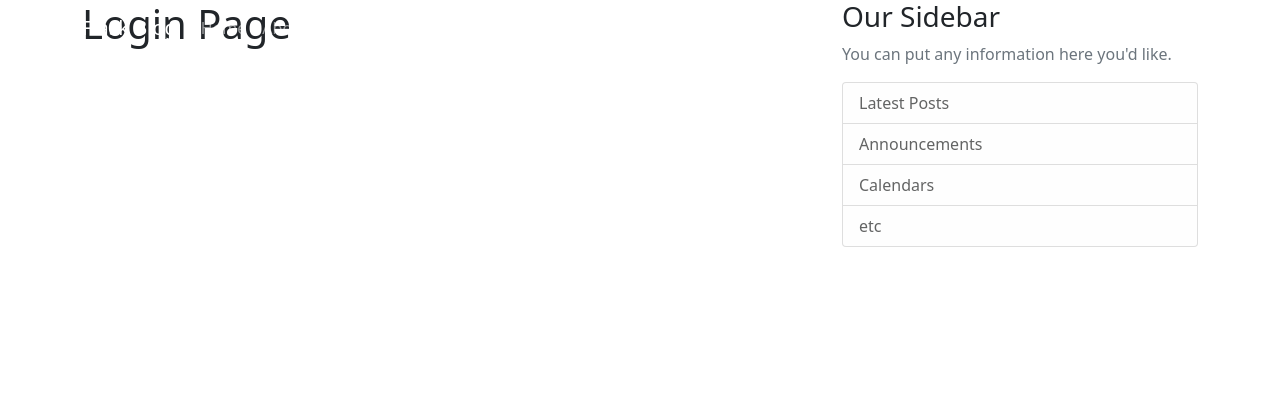
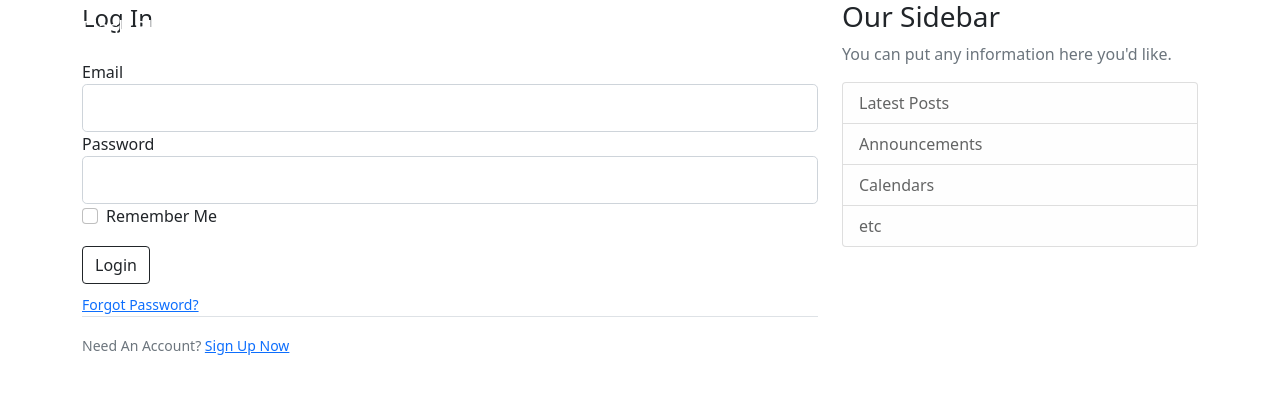
Before and after one commit to amineketfi/flask-blog, a Flask app: page /login in a window 1280 px wide. Shown: the top 394 px of the page. Run offline with Flask 2, Linux system fonts and the light colour scheme; some libraries are stand-ins or nearby versions.

Commit message:
adding login form to registartion system plus using url_for in the navbar

```diff
--- a/app.py
+++ b/app.py
@@ -1,4 +1,4 @@
-from flask import Flask, render_template, url_for, redirect
+from flask import Flask, render_template, url_for, redirect, flash
 from forms import LoginForm, RegistrationFrom
 app = Flask(__name__)
 
@@ -33,15 +33,25 @@
     return render_template('about.html', title="About")
 
 
-@app.route("/login")
+@app.route("/login", methods=['GET', 'POST'])
 def login():
     form = LoginForm()
+    if form.validate_on_submit():
+        if form.email.data == 'admin@blog.com' and form.password.data == 'password':
+            flash('You have been logged in!', 'success')
+            return redirect(url_for('index'))
+        else:
+            flash('Login Unsuccessful. Please check email and password', 'danger')
+
     return render_template('login.html', title='Login', form=form)
 
 
-@app.route("/register")
+@app.route("/register", methods=['GET', 'POST'])
 def register():
     form = RegistrationFrom()
+    if form.validate_on_submit():
+        flash(f'Account created for {form.username.data}!', 'success')
+        return redirect(url_for('index'))
     return render_template('register.html', title='Register', form=form)
 
 
--- a/templates/layout.html
+++ b/templates/layout.html
@@ -23,13 +23,13 @@
             </button>
             <div class="collapse navbar-collapse" id="navbarToggle">
             <div class="navbar-nav mr-auto">
-                <a class="nav-item nav-link" href="/">Home</a>
-                <a class="nav-item nav-link" href="/about">About</a>
+                <a class="nav-item nav-link" href="{{ url_for('index') }}">Home</a>
+                <a class="nav-item nav-link" href="{{ url_for('about') }}">About</a>
             </div>
             <!-- Navbar Right Side -->
             <div class="navbar-nav">
-                <a class="nav-item nav-link" href="/login">Login</a>
-                <a class="nav-item nav-link" href="/register">Register</a>
+                <a class="nav-item nav-link" href="{{ url_for('login') }}">Login</a>
+                <a class="nav-item nav-link" href="{{ url_for('register') }}">Register</a>
             </div>
             </div>
         </div>
@@ -39,6 +39,15 @@
     <main role="main" class="container">
         <div class="row">
           <div class="col-md-8">
+            {% with messages = get_flashed_messages(with_categories=true) %}
+              {% if messages %}
+                {% for category, message in messages %}
+                  <div class="alert alert-{{ category }}">
+                    {{ message }}
+                  </div>
+                {% endfor %}
+              {% endif %}
+            {% endwith %}
             {% block content %}{% endblock %}
           </div>
           <div class="col-md-4">
--- a/templates/login.html
+++ b/templates/login.html
@@ -1,5 +1,53 @@
 {% extends "layout.html" %}
 
 {% block content %}
-    <h1> Login Page </h1>
+    <div class="content-section">
+        <form method="POST" action="">
+            {{ form.hidden_tag() }}
+            <fieldset class="form-group">
+                <legend class="border-buttom mb-4">Log In</legend>
+                <div class="form-group">
+                    {{ form.email.label (class="form-control-label") }}
+                    {% if form.email.errors %}
+                        {{ form.email(class="form-control form-control-lg is-invalid") }}
+                        <div class="invalid-feedback">
+                            {% for error in form.email.errors %}
+                                <span> {{ error }} </span>
+                            {% endfor %}
+                        </div>
+                    {% else: %}
+                        {{ form.email (class="form-control form-control-lg") }}
+                    {% endif %}
+                </div>
+                <div class="form-group">
+                    {{ form.password.label (class="form-control-label") }}
+                    {% if form.password.errors %}
+                        {{ form.password(class="form-control form-control-lg is-invalid") }}
+                            <div class="invalid-feedback">
+                                {% for error in form.password.errors %}
+                                    <span> {{ error }} </span>
+                                {% endfor %}
+                             </div>
+                    {% else: %}
+                        {{ form.password (class="form-control form-control-lg") }}
+                    {% endif %}
+                </div>
+                <div class="form-check">
+                    {{ form.remember(class="form-check-input") }}
+                    {{ form.remember.label(class="form-check-label") }}
+                </div>
+            </fieldset>
+            <div class="form-group mt-3 mb-2">
+                {{ form.submit (class="btn btn-outline-dark") }}
+            </div>
+            <small class="text-muted ml-1">
+                <a href="#">Forgot Password?</a>
+            </small>
+            <div class="border-top pt-3">
+                <small class="text-muted">
+                    Need An Account? <a class="ml-2" href="{{ url_for('register') }}"> Sign Up Now </a>
+                </small>
+            </div>
+        </form>
+    </div>
 {% endblock content %}
```
Also changed, not shown: templates/register.html (+40 -4 lines).
